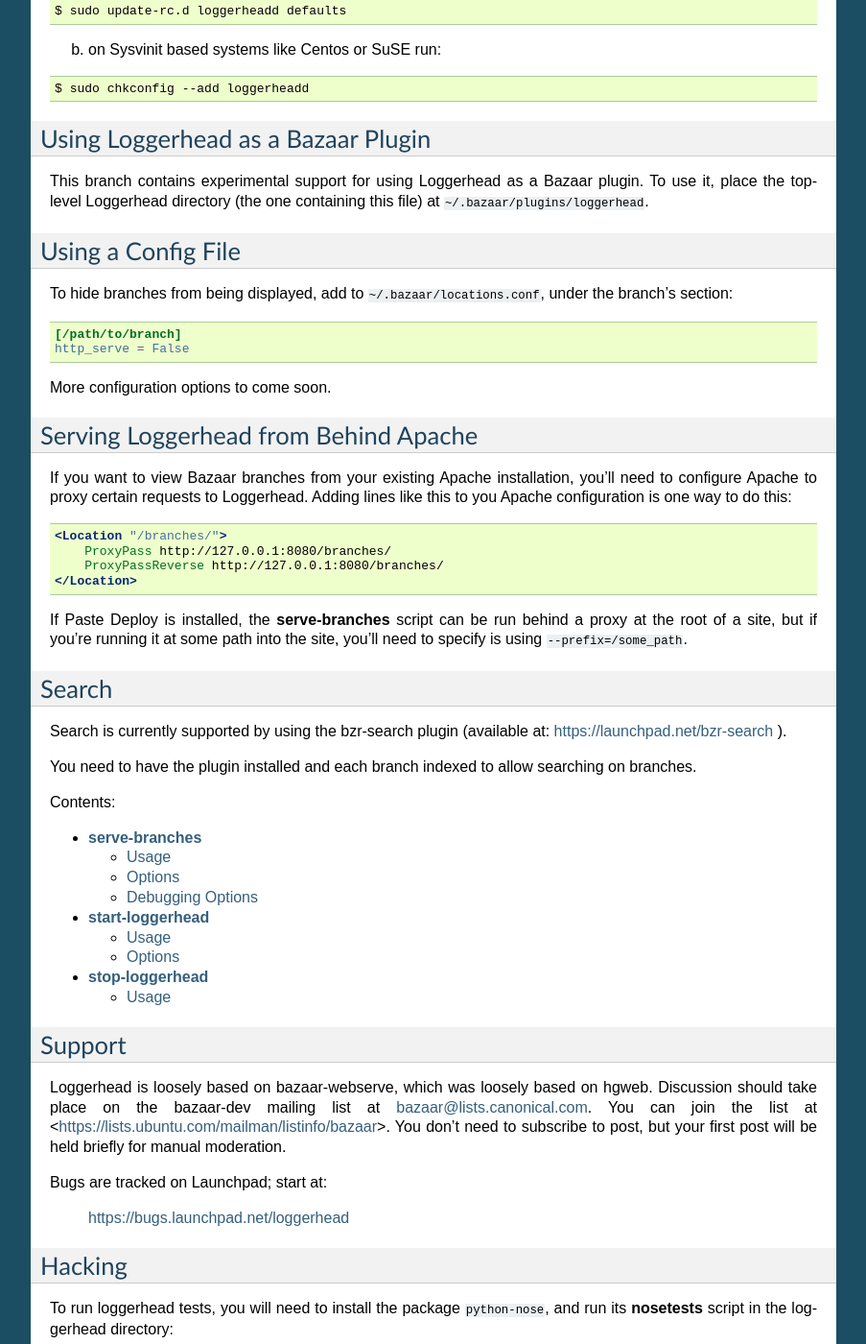
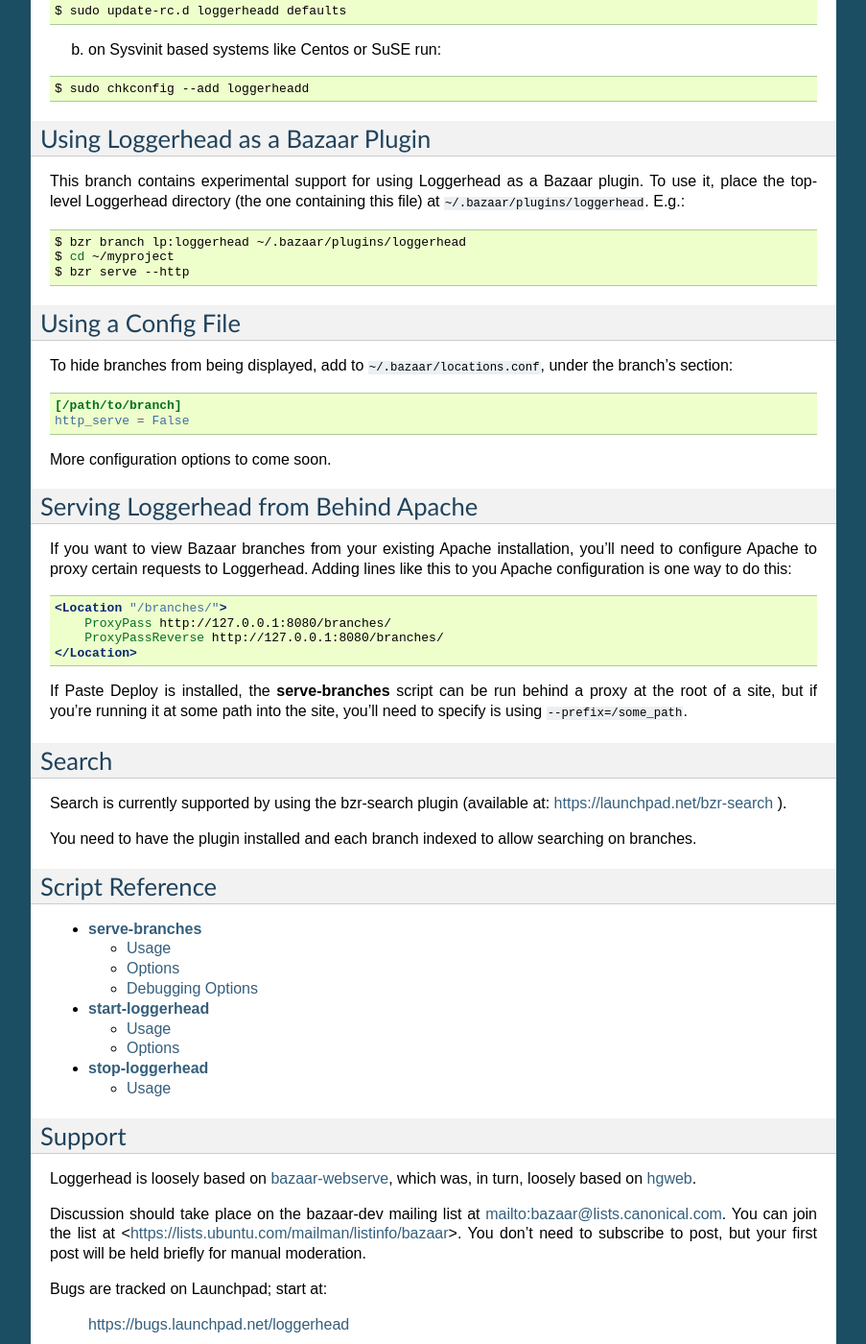
Before and after one commit to breezy-team/loggerhead, a Sphinx documentation site: the page built from docs/index.rst, in a window 1280 px wide and 1400 px high, scrolled down 1439 px. Shown: the whole window at 96% size, without its empty margins (198-1101 px from the left). Built offline with Sphinx 7.4.7, drawn with Linux system fonts in a browser that asks for light colours.

Commit message:
Explain plugin usage, link bazaar-webserve and hgweb.

```diff
--- a/docs/index.rst
+++ b/docs/index.rst
@@ -108,7 +108,13 @@
 
 This branch contains experimental support for using Loggerhead as a Bazaar
 plugin.  To use it, place the top-level Loggerhead directory (the one
-containing this file) at ``~/.bazaar/plugins/loggerhead``.
+containing this file) at ``~/.bazaar/plugins/loggerhead``.  E.g.:
+
+.. code-block:: sh
+
+   $ bzr branch lp:loggerhead ~/.bazaar/plugins/loggerhead
+   $ cd ~/myproject
+   $ bzr serve --http
 
 
 Using a Config File
@@ -155,7 +161,8 @@
 You need to have the plugin installed and each branch indexed to allow
 searching on branches.
 
-Contents:
+Script Reference
+----------------
 
 .. toctree::
    :maxdepth: 2
@@ -168,9 +175,12 @@
 Support
 -------
 
-Loggerhead is loosely based on bazaar-webserve, which was loosely
-based on hgweb.  Discussion should take place on the bazaar-dev
-mailing list at bazaar@lists.canonical.com.  You can join the list at
+Loggerhead is loosely based on `bazaar-webserve
+<https://launchpad.net/bzr-webserve>`_, which was, in turn, loosely
+based on `hgweb <http://mercurial.selenic.com/wiki/HgWebDirStepByStep>`_.
+
+Discussion should take place on the bazaar-dev mailing list at
+mailto:bazaar@lists.canonical.com.  You can join the list at
 <https://lists.ubuntu.com/mailman/listinfo/bazaar>.  You don't need to
 subscribe to post, but your first post will be held briefly for manual
 moderation.
```
